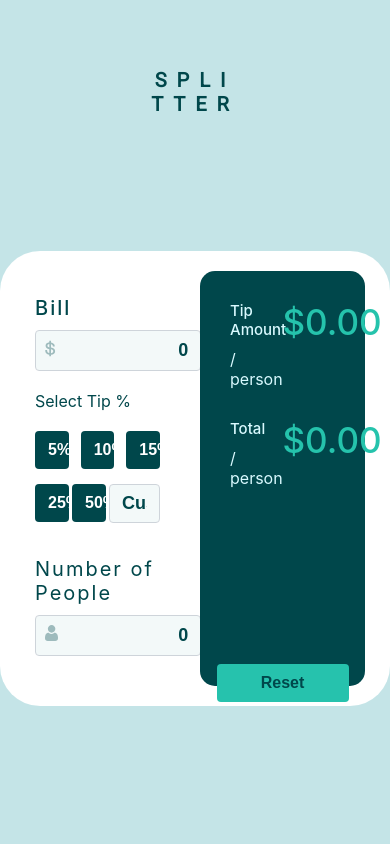
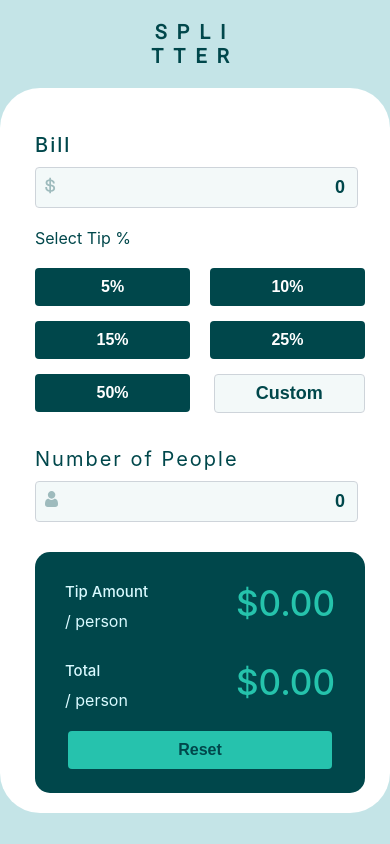
Before and after one commit to ricardocch/tip-calculator, a React (Create React App) app: page / in a window 390 px wide. Built offline with nearby package versions, Linux system fonts and the light colour scheme.

Commit message:
Diseño responsivo

```diff
--- a/src/components/CalculatorContainer/DisplayContainer/DisplayContainer.module.css
+++ b/src/components/CalculatorContainer/DisplayContainer/DisplayContainer.module.css
@@ -40,3 +40,14 @@
 .ButtonContainer button:hover{
     background-color: #9FE8DF;
 }
+
+@media(max-width:525px){
+    .DisplayContainer{
+        width: 100%;
+        padding-bottom: 30px;
+    }
+
+    .ButtonContainer{
+        height: 35%;
+    }
+}
--- a/src/components/CalculatorContainer/OperationsContainer/Bill/Bill.module.css
+++ b/src/components/CalculatorContainer/OperationsContainer/Bill/Bill.module.css
@@ -35,3 +35,9 @@
     font-weight: bold;
     font-size: 18px;
 }
+
+@media(max-width:525px){
+    .Bill input{
+        width: 90%;
+    }
+}
--- a/src/components/CalculatorContainer/OperationsContainer/OperationsContainer.module.css
+++ b/src/components/CalculatorContainer/OperationsContainer/OperationsContainer.module.css
@@ -7,3 +7,9 @@
 .OperationsContainer span{
     color: #00474b;
 }
+
+@media(max-width:525px){
+    .OperationsContainer{
+        width: 100%;
+    }
+}
--- a/src/components/CalculatorContainer/OperationsContainer/Tip/Tip.module.css
+++ b/src/components/CalculatorContainer/OperationsContainer/Tip/Tip.module.css
@@ -59,3 +59,18 @@
     font-size: 18px;
     height: 25px;
 }
+
+@media(max-width:525px){
+    .TipContainer button{
+        width: 47%;
+    }
+
+    .TipContainer{
+        padding-right: 0px;
+    }
+
+    .Tip input{
+        width: 38%;
+        text-align: center;
+    }
+}
--- a/src/components/CalculatorContainer/OperationsContainer/TotalPeople/TotalPeople.module.css
+++ b/src/components/CalculatorContainer/OperationsContainer/TotalPeople/TotalPeople.module.css
@@ -35,3 +35,9 @@
     font-size: 18px;
     margin-bottom: 30px;
 }
+
+@media(max-width:525px){
+    .TotalPeople input{
+        width: 90%;
+    }
+}
--- a/src/components/TitleContainer/TitleContainer.module.css
+++ b/src/components/TitleContainer/TitleContainer.module.css
@@ -1,3 +1,9 @@
 .TitleContainer{
    width: 100%;
 }
+
+@media(max-width:525px){
+   .TitleContainer{
+      padding: 20px 0;
+   }
+}
```
